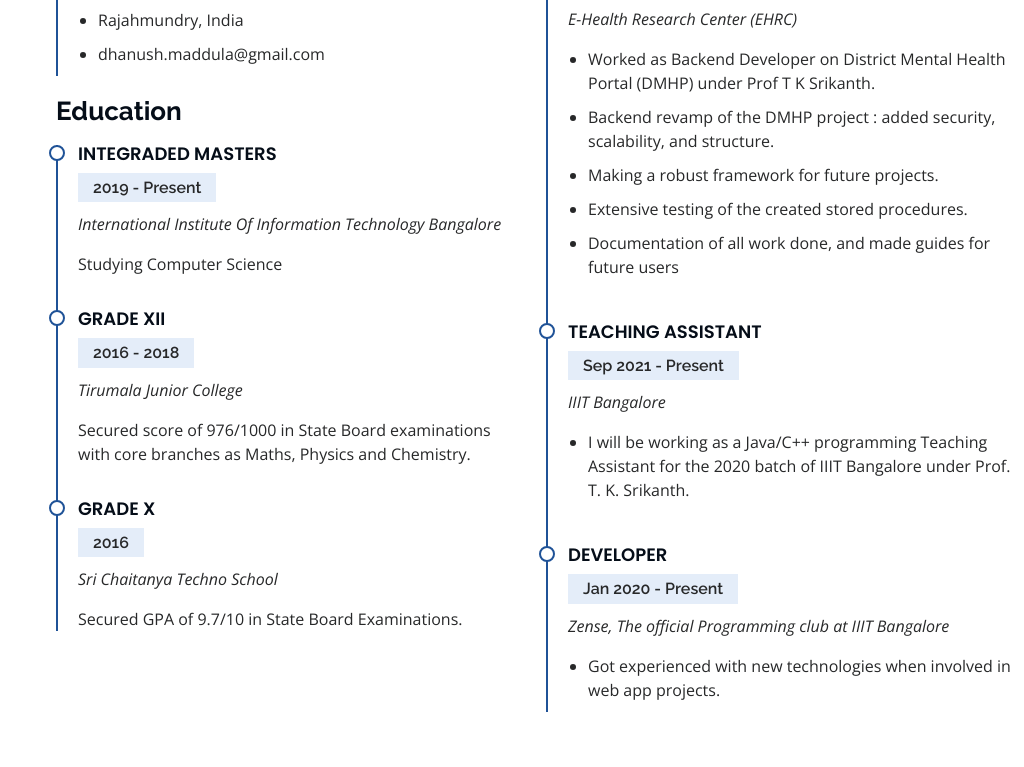
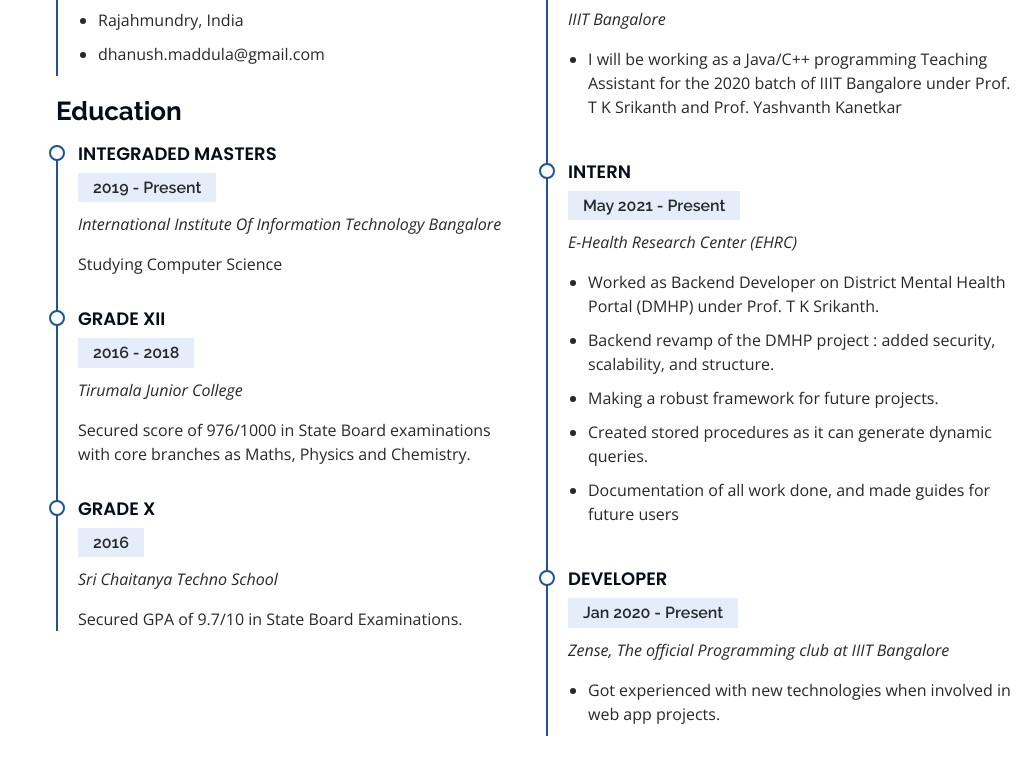
Before and after one commit to dhanush29/dhanush29.github.io, a plain HTML site: page index.html in a window 1280 px wide. Shown: the part 2159-2926 px from the top of the page, without its empty margins (256-1280 px from the left). Drawn offline with nearby package versions, Linux system fonts and the light colour scheme.

Commit message:
Updated About and Resume Sections

```diff
--- a/index.html
+++ b/index.html
@@ -95,7 +95,7 @@
             </p>
           </br>
             <p>
-              Currently I am working at E-Health Research Center(EHRC) under  <a href="https://www.iiitb.ac.in/faculty/t-k-srikanth" target="_blank">Prof TK Srikanth</a> as a Project Intern on District Mental Health Portal of Karnataka Govt as a backend developer.
+              Currently, I am working at E-Health Research Center(EHRC) under  <a href="https://www.iiitb.ac.in/faculty/t-k-srikanth" target="_blank">Prof TK Srikanth</a> as a Project Intern on</br> District Mental Health Portal as a backend developer.
             </p>
           </br>
             <p>
@@ -246,23 +246,23 @@
           <div class="col-lg-6" data-aos="fade-up" data-aos-delay="100">
             <h3 class="resume-title">Professional Experience</h3>
             <div class="resume-item">
+              <h4>Teaching Assistant</h4>
+              <h5>Sep 2021 - Present</h5>
+              <p><em>IIIT Bangalore</em></p>
+              <ul>
+                <li>I will be working as a Java/C++ programming Teaching Assistant for the 2020 batch of IIIT Bangalore under Prof. T K Srikanth and Prof. Yashvanth Kanetkar</li>
+              </ul>
+            </div>
+            <div class="resume-item">
               <h4>Intern</h4>
               <h5>May 2021 - Present</h5>
               <p><em>E-Health Research Center (EHRC)</em></p>
               <ul>
-                <li>Worked as Backend Developer on District Mental Health Portal (DMHP) under Prof T K Srikanth.</li>
+                <li>Worked as Backend Developer on District Mental Health Portal (DMHP) under Prof. T K Srikanth.</li>
                 <li>Backend revamp of the DMHP project : added security, scalability, and structure.</li>
                 <li>Making a robust framework for future projects.</li>
-                <li>Extensive testing of the created stored procedures.</li>
+                <li>Created stored procedures as it can generate dynamic queries.</li>
                 <li>Documentation of all work done, and made guides for future users</li>
-              </ul>
-            </div>
-            <div class="resume-item">
-              <h4>Teaching Assistant</h4>
-              <h5>Sep 2021 - Present</h5>
-              <p><em>IIIT Bangalore</em></p>
-              <ul>
-                <li>I will be working as a Java/C++ programming Teaching Assistant for the 2020 batch of IIIT Bangalore under Prof. T. K. Srikanth.</li>
               </ul>
             </div>
             <div class="resume-item">
```
